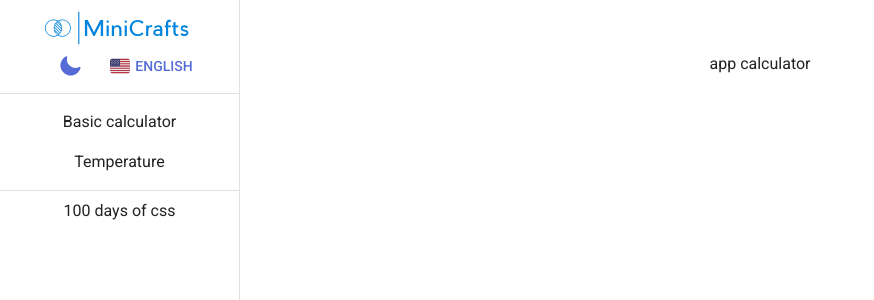
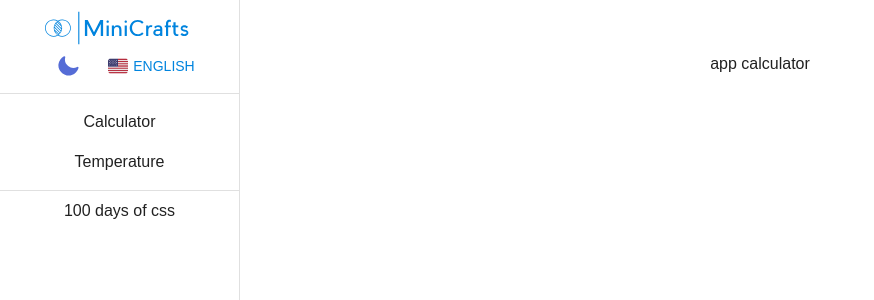
Before and after one commit to JoaquinAdan/minicrafts, a Next.js app: page /mini-app/calculator in a window 1280 px wide. Shown: the top 300 px of the page, without its empty margins (0-874 px from the left). Built offline with nearby package versions, Linux system fonts and the light colour scheme.

Commit message:
complete subtitle and a component for editor

```diff
--- a/public/locales/en.js
+++ b/public/locales/en.js
@@ -1,7 +1,12 @@
 export default {
+  paths: {
+    calculator: 'Calculator',
+    temperature: 'Temperature',
+    cssDays: '100 days of css',
+  },
   home: {
     title: 'Welcome to MiniCrafts',
     subtitle:
-      'On this website, you will discover components and mini applications that <a target="_blank" rel="noopener" href="https://github.com/JoaquinAdan" style="color: #0084de; text-decoration: underline;">@JoaquinAdan</a> creates with the purpose of practice and sharing to the community in case they can be useful to anyone. Here, you will find the main code for each component, including the logic and styles that make everything work and look as intended.',
+      'On this website, you will discover components and mini applications that <a target="_blank" rel="noopener" href="https://github.com/JoaquinAdan" style="color: #0084de; text-decoration: underline;">@JoaquinAdan</a> creates with the purpose of practice and sharing to the community in case they can be useful to anyone. Here, you will find the main code for each component, including the logic and styles that make everything work and look as intended. For example, you will see a text editor similar to the following where you can copy the code, in this case I will show the main function that is in charge of handling the language change in a Next JS application',
   },
 }
--- a/public/locales/es.js
+++ b/public/locales/es.js
@@ -1,7 +1,12 @@
 export default {
+  paths: {
+    calculator: 'Calculadora',
+    temperature: 'Temperatura',
+    cssDays: '100 dias de css',
+  },
   home: {
     title: 'Bienvenido a MiniCrafts',
     subtitle:
-      'En esta web, descubrirás componentes y mini aplicaciones que <a target="_blank" rel="noopener" href="https://github.com/JoaquinAdan" style="color: #0084de; text-decoration: underline;">@JoaquinAdan</a> crea con el propósito de practicar y compartir a la comunidad por si pueden ser útiles a alguien. Aquí encontrarás el código principal de cada componente, incluyendo la lógica y los estilos que hacen que todo funcione y tenga el aspecto deseado.',
+      'En esta web, descubrirás componentes y mini aplicaciones que <a target="_blank" rel="noopener" href="https://github.com/JoaquinAdan" style="color: #0084de; text-decoration: underline;">@JoaquinAdan</a> crea con el propósito de practicar y compartir a la comunidad por si pueden ser útiles a alguien. Aquí encontrarás el código principal de cada componente, incluyendo la lógica y los estilos que hacen que todo funcione y tenga el aspecto deseado. Por ejemplo, veras un editor de texto similar al siguiente donde podras copiar el codigo, en este caso mostrare la funcion principal que se encarga de manejar el cambio de idioma en una aplicacion de Next JS',
   },
 }
--- a/src/components/Layout/Lists.tsx
+++ b/src/components/Layout/Lists.tsx
@@ -2,10 +2,10 @@ import React from 'react'
 import { Box, List, ListItem, ListItemButton, Divider, Button, Menu, MenuItem } from '@mui/material'
 import Link from 'next/link'
 import { useRouter } from 'next/router'
-import { paths } from '@/constants/paths'
 import Logo from '@/components/svgs/Logo'
 import { SunIcon, MoonIcon } from '@heroicons/react/20/solid'
 import Image from 'next/image'
+import { getTranslations } from '@/utils/getTranslations'
 
 type Props = {
   toggleTheme: () => void,
@@ -15,6 +15,12 @@ type Props = {
 const Lists = ({ toggleTheme, mode }: Props): JSX.Element => {
   const [anchorEl, setAnchorEl] = React.useState<null | HTMLElement>(null)
 
+  const t = getTranslations()
+
+  const paths = [
+    { text: t.paths.calculator, path: 'calculator' },
+    { text: t.paths.temperature, path: 'temperature' },
+  ]
   const handleClick = (event: React.MouseEvent<HTMLButtonElement>) => setAnchorEl(event.currentTarget)
 
   const handleClose = () => setAnchorEl(null)
@@ -36,11 +42,11 @@ const Lists = ({ toggleTheme, mode }: Props): JSX.Element => {
             {mode === 'light' ? <MoonIcon className='h-6 w-6 text-dark' /> : <SunIcon className='h-6 w-6 text-white' />}
           </Button>
           <Button
-            id='basic-button'
             aria-controls={open ? 'basic-menu' : undefined}
             aria-haspopup='true'
             aria-expanded={open ? 'true' : undefined}
             onClick={handleClick}
+            sx={{ color: '#0084de' }}
           >
             {locale === 'en' ? (
               <Box sx={{ display: 'flex', alignItems: 'center', gap: '5px' }}>
@@ -53,7 +59,6 @@ const Lists = ({ toggleTheme, mode }: Props): JSX.Element => {
             )}
           </Button>
           <Menu
-            id='basic-menu'
             anchorEl={anchorEl}
             open={open}
             onClose={handleClose}
@@ -90,7 +95,7 @@ const Lists = ({ toggleTheme, mode }: Props): JSX.Element => {
       <ListItem sx={{ justifyContent: 'center' }} disablePadding>
         <Link style={{ width: '100%' }} href={`/100-days-of-css/home`}>
           <ListItemButton sx={{ width: '100%', display: 'flex', justifyContent: 'center' }}>
-            100 days of css
+            {t.paths.cssDays}
           </ListItemButton>
         </Link>
       </ListItem>
--- a/src/components/VisualCode.tsx
+++ b/src/components/VisualCode.tsx
@@ -4,13 +4,16 @@ import toast, { Toaster } from 'react-hot-toast'
 import { javascript } from '@codemirror/lang-javascript'
 import CodeMirror from '@uiw/react-codemirror'
 import { Box } from '@mui/material'
+import useBreakpoint from '@/hook/useBreakpoint'
 import React from 'react'
 
 type Props = {
   value: string,
+  height: string,
 }
 
-const VisualCode = ({ value }: Props): JSX.Element => {
+const VisualCode = ({ value, height }: Props): JSX.Element => {
+  const matches = useBreakpoint('sm')
   const copyContent = async () => {
     try {
       await navigator.clipboard.writeText(value)
@@ -24,7 +27,7 @@ const VisualCode = ({ value }: Props): JSX.Element => {
       <CodeMirror
         value={value}
         editable={false}
-        height='240px'
+        height={height}
         width='100%'
         theme={xcodeDark}
         extensions={[javascript({ jsx: true })]}
@@ -34,7 +37,7 @@ const VisualCode = ({ value }: Props): JSX.Element => {
         className='absolute top-2 right-2 border-2 border-white rounded-md flex text-white	px-2 py-1 cursor-pointer'
       >
         <ClipboardDocumentListIcon className='h-6 w-6 text-white' />
-        Copy
+        {matches && 'Copy'}
       </Box>
       <Toaster />
     </Box>
--- a/src/constants/paths.ts
+++ /dev/null
@@ -1,4 +0,0 @@
-export const paths = [
-  { text: 'Basic calculator', path: 'calculator' },
-  { text: 'Temperature', path: 'temperature' },
-]
--- a/src/constants/theme.tsx
+++ b/src/constants/theme.tsx
@@ -25,7 +25,7 @@ const themeCreated = (mode: 'light' | 'dark') => {
       },
     },
     typography: {
-      fontFamily: roboto.style.fontFamily,
+      fontFamily: ['arial'].join(','),
     },
   })
 }
--- a/src/pages/index.tsx
+++ b/src/pages/index.tsx
@@ -4,16 +4,15 @@ import { Box, Typography } from '@mui/material'
 import VisualCode from '@/components/VisualCode'
 import { getTranslations } from '@/utils/getTranslations'
 
-const value = `  <Layout>
-    <div>hola</div>
-    <CodeMirror
-      value="console.log('hello world!');"
-      editable={false}
-      height='200px'
-      theme={xcodeDark}
-      extensions={[javascript({ jsx: true })]}
-    />
-  </Layout>`
+const value = `import { useRouter } from 'next/router'
+import es from '../../public/locales/es'
+import en from '../../public/locales/en'
+
+export const getTranslations = () => {
+  const router = useRouter()
+  const { locale } = router
+  return locale === 'en' ? en : es
+}`
 
 export default function Home() {
   const t = getTranslations()
@@ -28,11 +27,11 @@ export default function Home() {
         </Typography>
         <Typography
           variant='subtitle1'
-          className='pt-4 pb-8 text-lg'
+          className='pt-4 pb-6 text-lg'
           dangerouslySetInnerHTML={{ __html: t.home.subtitle }}
         />
         <Box>
-          <VisualCode value={value} />
+          <VisualCode value={value} height={'auto'} />
         </Box>
       </Box>
     </Layout>
```
